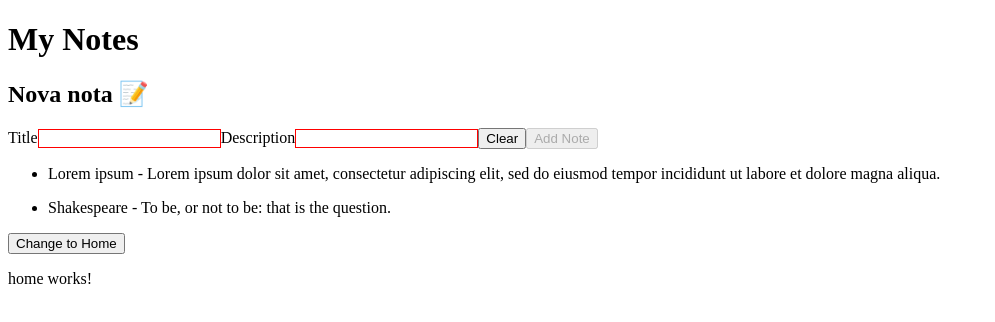
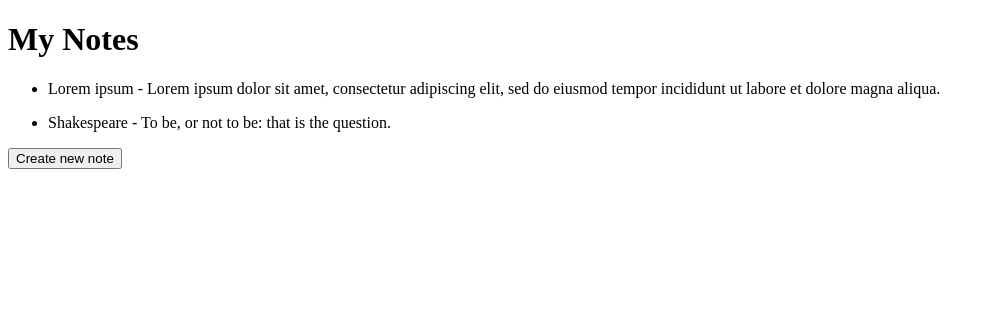
Before and after one commit to joeyclapton/my-notes, an Angular app: page / in a window 1280 px wide. Shown: the top 322 px of the page, without its empty margins (0-995 px from the left). Built offline with nearby package versions, Linux system fonts and the light colour scheme.

Commit message:
refactor: adjust routes

```diff
--- a/src/app/app.component.html
+++ b/src/app/app.component.html
@@ -1,5 +1,3 @@
 <app-header />
-<app-notes-list />
-<button routerLink="/home">Change to Home</button>
 
 <router-outlet></router-outlet>
--- a/src/app/app.routes.ts
+++ b/src/app/app.routes.ts
@@ -1,9 +1,12 @@
 import { Routes } from '@angular/router';
-import { HomeComponent } from './pages/home/home/home.component';
-import { ContactComponent } from './pages/contact/contact/contact.component';
+import { NotesListComponent } from './components/notes-list/notes-list.component';
+import { AddNoteComponent } from './components/add-note/add-note.component';
 
 export const routes: Routes = [
-  { path: '', component: HomeComponent },
-  { path: 'home', component: HomeComponent },
-  { path: 'contact', component: ContactComponent },
+  {
+    path: '',
+    title: 'My Notes',
+    component: NotesListComponent,
+  },
+  { path: 'new', title: 'New Note', component: AddNoteComponent },
 ];
--- /dev/null
+++ b/src/app/components/add-note/add-note.component.html
@@ -0,0 +1 @@
+<p>add-note works!</p>
--- a/src/app/components/notes-list/notes-list.component.html
+++ b/src/app/components/notes-list/notes-list.component.html
@@ -1,18 +1,7 @@
-<form (ngSubmit)="onSave()" [formGroup]="formNotes">
-  <h2>Nova nota 📝</h2>
-  <label for="Title">Title</label>
-  <input type="text" name="title" id="Title" formControlName="title" />
-  <label for="Description">Description</label>
-  <input
-    type="text"
-    name="description"
-    id="Description"
-    formControlName="description"
-  />
-  <button (click)="formNotes.reset()">Clear</button>
-  <button type="submit" [disabled]="!formNotes.valid">Add Note</button>
-</form>
+<section>
+  <ul *ngFor="let note of notes">
+    <app-note [title]="note.title" [description]="note.description" />
+  </ul>
 
-<ul *ngFor="let note of notes">
-  <app-note [title]="note.title" [description]="note.description" />
-</ul>
+  <button type="button" routerLink="/new">Create new note</button>
+</section>
--- a/src/app/components/notes-list/notes-list.component.ts
+++ b/src/app/components/notes-list/notes-list.component.ts
@@ -3,44 +3,22 @@ import { CommonModule } from '@angular/common';
 import { NoteComponent } from '../note/note.component';
 import { NoteService } from '../../services/note/note.service';
 import { Note } from '../../interface/note.interface';
-import {
-  ReactiveFormsModule,
-  FormControl,
-  FormGroup,
-  Validators,
-} from '@angular/forms';
+import { RouterModule } from '@angular/router';
 
 @Component({
   selector: 'app-notes-list',
   standalone: true,
-  imports: [CommonModule, NoteComponent, ReactiveFormsModule],
+  imports: [CommonModule, NoteComponent, RouterModule],
   templateUrl: './notes-list.component.html',
   styleUrl: './notes-list.component.sass',
 })
 export class NotesListComponent implements OnInit {
   noteService = inject(NoteService);
   notes: Note[] = [];
-  formNotes = new FormGroup({
-    title: new FormControl('', Validators.required),
-    description: new FormControl('', Validators.required),
-  });
 
   constructor() {}
 
   ngOnInit(): void {
     this.notes = this.noteService.getAll();
   }
-
-  onSave() {
-    if (this.formNotes.valid) {
-      const { title, description } = this.formNotes.value;
-      const note = {
-        id: 0,
-        title: title as string,
-        description: description as string,
-      };
-      this.noteService.create(note);
-      this.notes = this.noteService.getAll();
-    }
-  }
 }
--- a/src/app/pages/contact/contact/contact.component.html
+++ /dev/null
@@ -1 +0,0 @@
-<p>contact works!</p>
--- a/src/app/pages/home/home/home.component.html
+++ /dev/null
@@ -1 +0,0 @@
-<p>home works!</p>
```
Also changed, not shown: src/app/components/add-note/add-note.component.ts (renamed from src/app/pages/home/home/home.component.ts, +4 -4 lines), src/app/pages/contact/contact/contact.component.ts (deleted, +0 -13 lines), src/app/components/add-note/add-note.component.sass (added), src/app/pages/home/home/home.component.sass (deleted), 2 other files (tests, documents, lock files or other folders).
